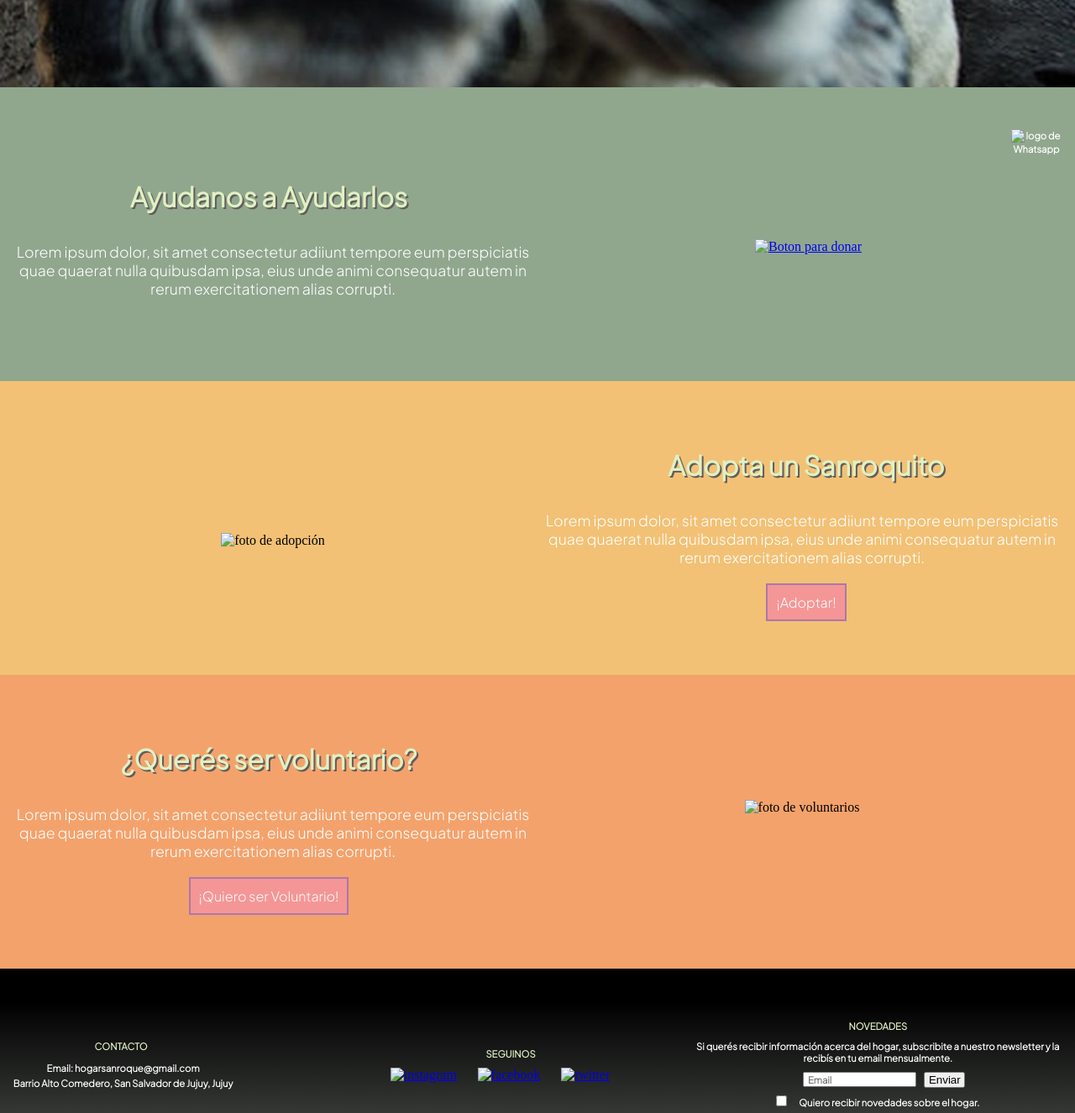
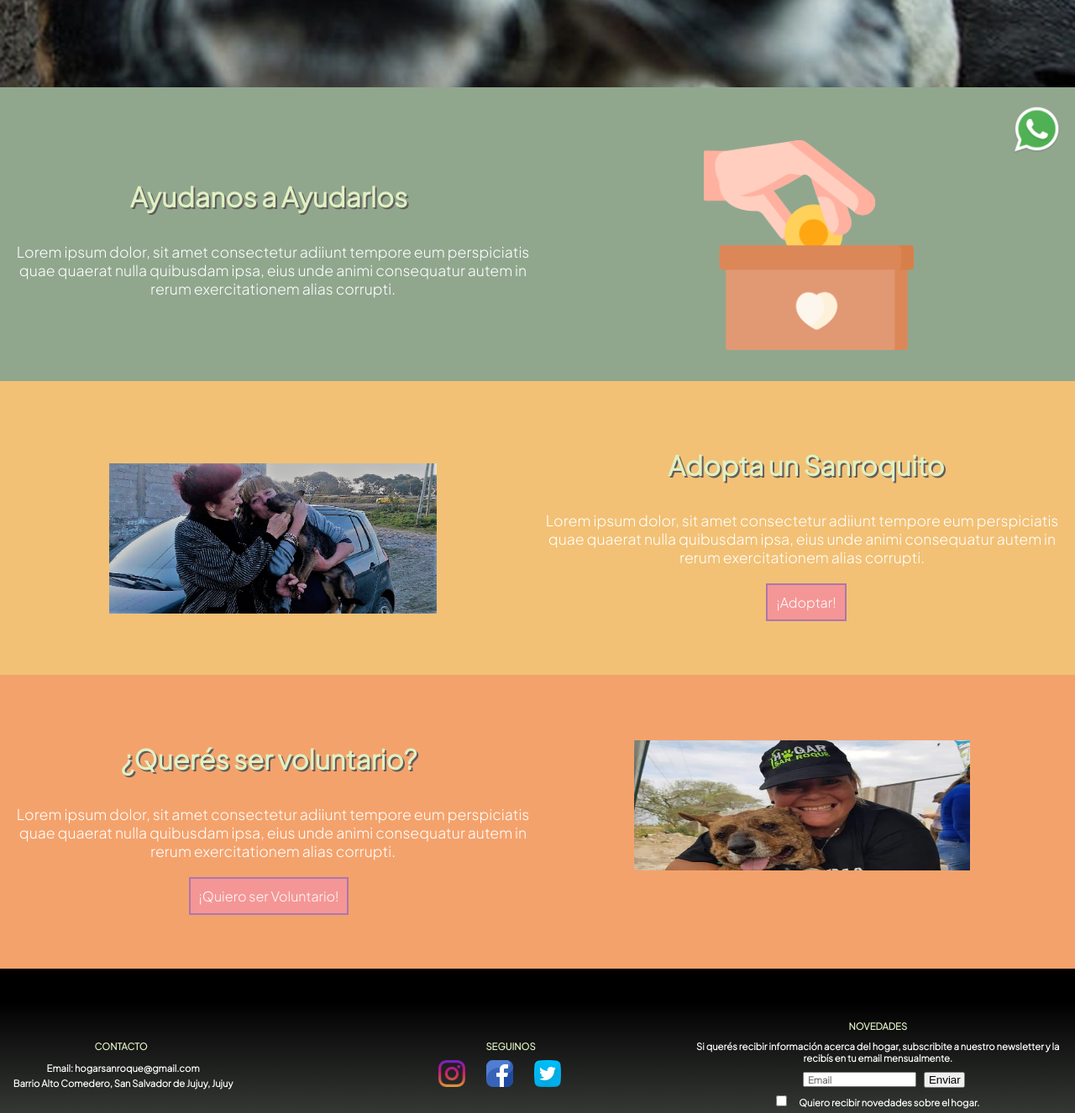
Before and after one commit to laraValdez/hogarsanroque-valdez, a plain HTML site: page index.html in a window 1280 px wide. Shown: the part 600-1926 px from the top of the page at 84% size. Drawn offline with nearby package versions, Linux system fonts and the light colour scheme; the site is published under a folder, as on GitHub Pages, so addresses that start at the root find nothing.

Commit message:
modificando url de fotos sin / o ../, solo elnombre

```diff
--- a/index.html
+++ b/index.html
@@ -73,7 +73,6 @@
         <!--------------------SECCION-AYUDAR----------------------->
 
         <section id="section-ayudar" class="grid">
-
             <div class="title-text animate__animated animate__fadeInLeft">
                 <h2 class="section-subtitles">Ayudanos a Ayudarlos</h2>
                 <p class="secciones">Lorem ipsum dolor, sit amet consectetur adiiunt tempore eum perspiciatis
@@ -83,7 +82,7 @@
             </div>
 
             <div class="title-text">
-                <a href="#"><img class="foto-donar" src="/assets/donacion.png" alt="Boton para donar"></a>
+                <a href="#"><img class="foto-donar" src="assets/donacion.png" alt="Boton para donar"></a>
             </div>
 
         </section>
@@ -102,7 +101,7 @@
             </div>
 
 
-                <div class="title-text-adoptar"><img class="foto-adoptar" src="/assets/adoptar.jpg" alt="foto de adopción"></div>
+                <div class="title-text-adoptar"><img class="foto-adoptar" src="assets/adoptar.jpg" alt="foto de adopción"></div>
 
 
 
@@ -123,7 +122,7 @@
             </div>
 
             <div class="title-text">
-                <img class="foto-voluntario" src="/assets/serVoluntario.jpg" alt="foto de voluntarios">
+                <img class="foto-voluntario" src="assets/serVoluntario.jpg" alt="foto de voluntarios">
             </div>
 
         </section>
@@ -142,7 +141,7 @@
             <div class="foot">
                 <h4>CONTACTO</h4>
             <ul class="phone-address">
-                <li><a href=""><img class="logo-wpp" src="/assets/logoWhatsapp.png" alt="logo de Whatsapp"></a></li>
+                <li><a href=""><img class="logo-wpp" src="assets/logoWhatsapp.png" alt="logo de Whatsapp"></a></li>
                 <li><a href="#">Email: hogarsanroque@gmail.com</a></li>
                 <li><a href="#">Barrio Alto Comedero, San Salvador de Jujuy, Jujuy</a></li>
             </ul>
@@ -155,9 +154,9 @@
             <div class="foot">
                 <h4>SEGUINOS</h4>
             <ul class="redes">
-                <li><a href="#"><img src="/assets/instagram.png" alt="instagram"></a></li>
-                <li><a href="#"><img src="/assets/facebook.png" alt="facebook"></a></li>
-                <li><a href="#"><img src="/assets/twitter.png" alt="twitter"></a></li>
+                <li><a href="#"><img src="assets/instagram.png" alt="instagram"></a></li>
+                <li><a href="#"><img src="assets/facebook.png" alt="facebook"></a></li>
+                <li><a href="#"><img src="assets/twitter.png" alt="twitter"></a></li>
             </ul>
             </div>
 
--- a/styles/estilos.css
+++ b/styles/estilos.css
@@ -74,7 +74,7 @@ header{
 
 #section-portada .bg-image{
     position: absolute;
-    background: black url('../assets/portada1.jpg');
+    background: url('../assets/portada1.jpg') coral;
     background-repeat: no-repeat;
     background-size: cover;
     background-position: center;
```
